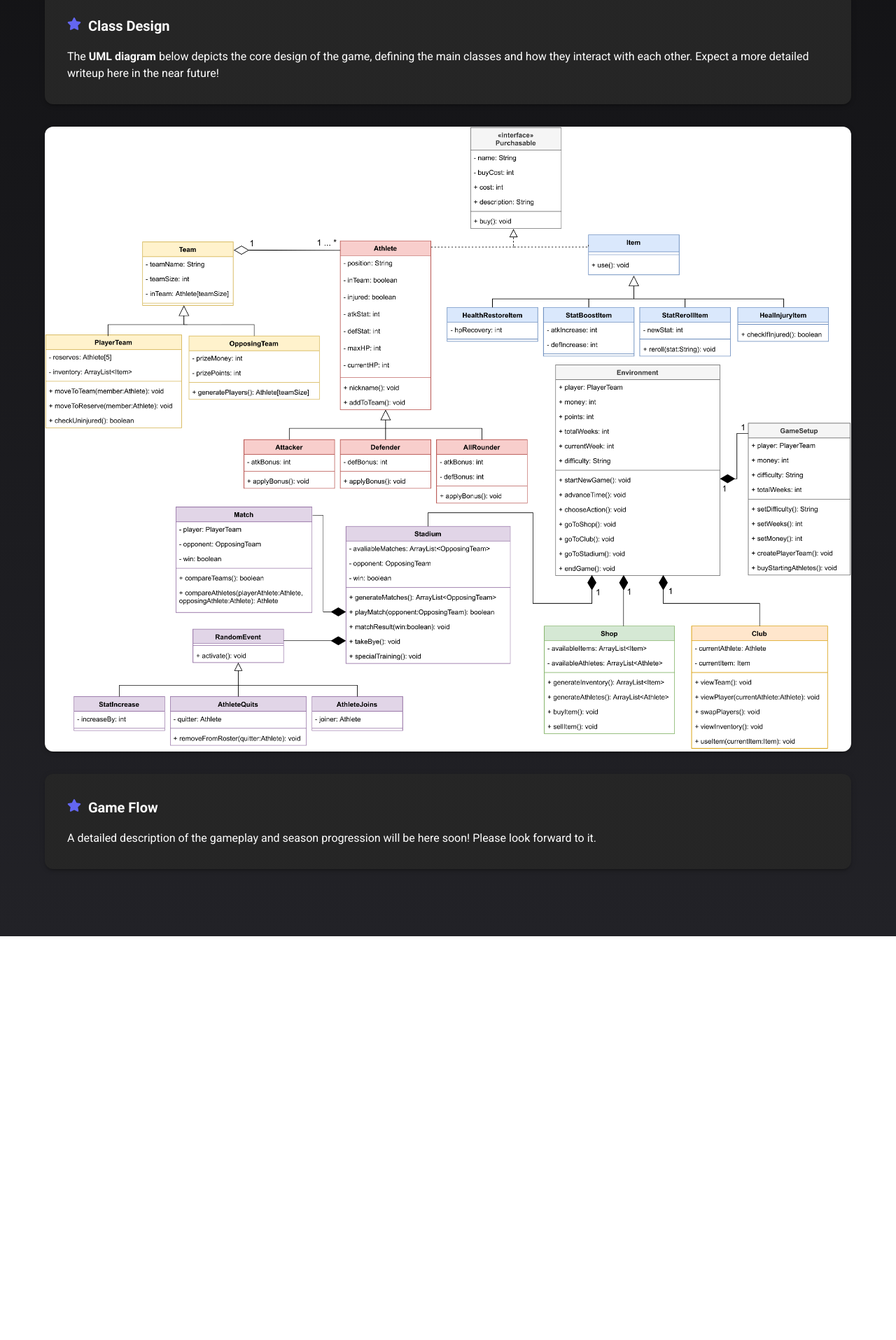
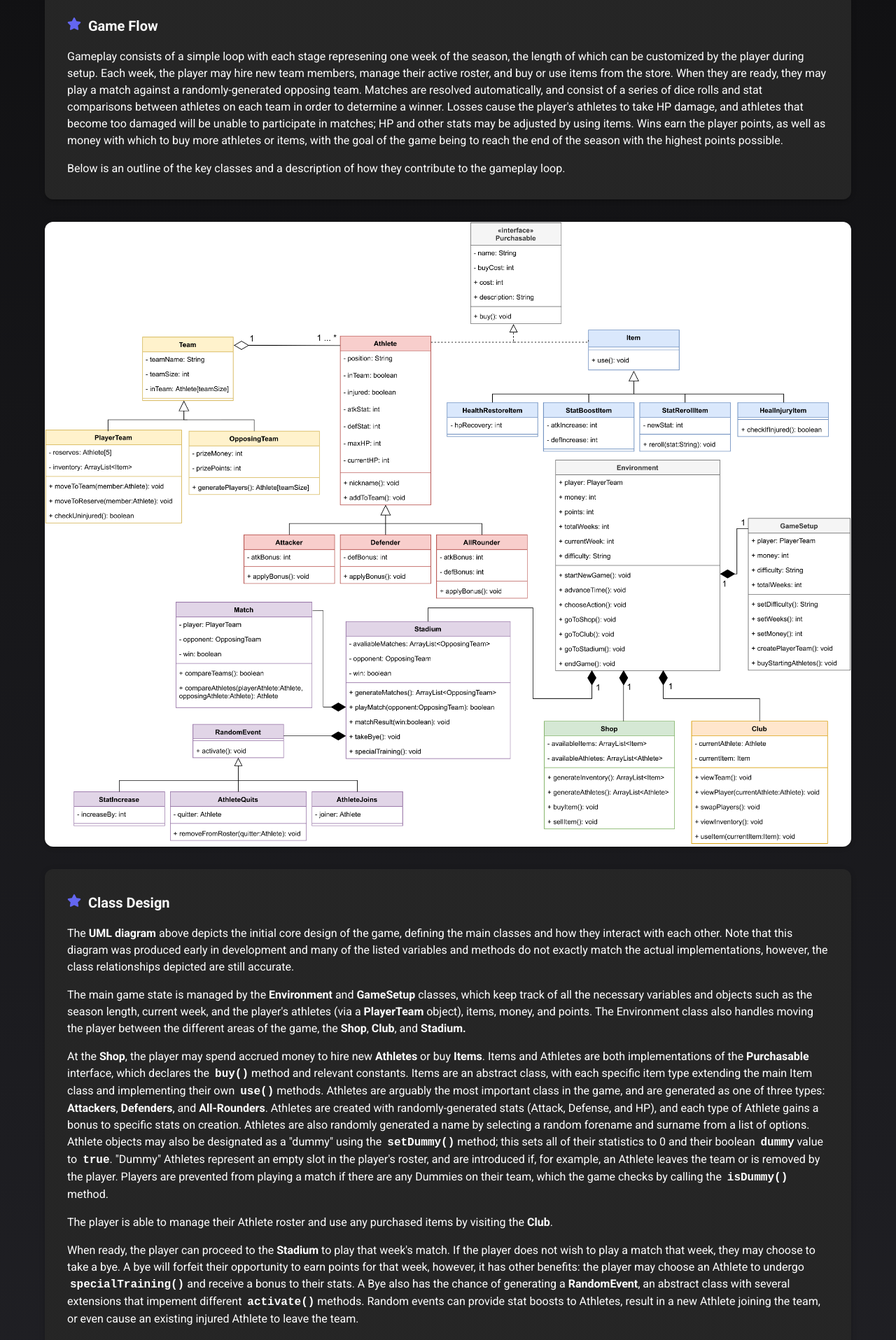
Before and after one commit to cosmo-memories/cosmo-memories.github.io, a React (Vite) app: page /projects/soccersim in a window 1280 px wide. Shown: the part 882-2797 px from the top of the page at 70% size. Before the commit the page ends 2220 px from the top, so only its background shows below. Built offline with nearby package versions, Linux system fonts and the light colour scheme.

Commit message:
add details about soccersim

```diff
--- a/src/pages/About.tsx
+++ b/src/pages/About.tsx
@@ -17,7 +17,7 @@ function About() {
               <GiStarSwirl className="star-icon" />&nbsp; About Me
             </Typography>
             <Typography variant="body1" component="p" sx={{ mb: 2 }}>
-              I'm <b>David</b>, a 32 years old <b>software developer</b>, <b>librarian</b>, and <b>writer</b> hailing from <b>Christchurch, New Zealand</b>, and this site is my personal page, work porfolio, pet project, and whatever else I need it to be.
+              I'm <b>David</b>, a 32 year old <b>software developer</b>, <b>librarian</b>, and <b>writer</b> hailing from <b>Christchurch, New Zealand</b>, and this site is my personal page, work porfolio, pet project, and whatever else I need it to be.
             </Typography>
             <Typography variant="body1" component="p" sx={{ mb: 2 }}>
               I wrote my first HTML at age nine for my Neopets.com user profile, and have been interested in computers and coding ever since.
--- a/src/pages/Home.tsx
+++ b/src/pages/Home.tsx
@@ -30,11 +30,11 @@ function Home() {
               <FaStar className="star-icon" />&nbsp; Latest Updates:
             </Typography>
             <ul className="bullet-list">
+              <li><b>17/11/25:</b> Wrote up some more details about SoccerSim class design.</li>
               <li><b>14/11/25:</b> Added some screenshots and placeholder text for the Soccer Sim project.</li>
               <li><b>11/11/25:</b> Added some details about FullStacks DB schema to the Projects section.</li>
               <li><b>10/11/25:</b> Started adding some information to Projects section at last!</li>
               <li><b>2/11/25:</b> Redesigned Contact page again! Mostly happy with design for now.</li>
-              <li><b>1/11/25:</b> Redesigned the About page; just needs some images!</li>
             </ul>
           </Paper>
 
--- a/src/pages/Projects.tsx
+++ b/src/pages/Projects.tsx
@@ -31,7 +31,7 @@ const projectData: ProjectCardProps[] = [
     ],
     image: "/images/daguerreo.png",
     description:
-      "A small archive of math notes on a variety of topics from my time at university. Daguerreo is a static HTML site built with Jekyll and is a low-priority, perpetual work in pogress; I am summarizing and uploading things as I have the time.",
+      "A small archive of math notes on a variety of topics from my time at university. Daguerreo is a static HTML site built with Jekyll and is a low-priority, perpetual work in progress; I am summarizing and uploading things as I have the time.",
   },
   {
     title: "SENG Soccer Sim",
--- a/src/pages/projects/SoccerSim.tsx
+++ b/src/pages/projects/SoccerSim.tsx
@@ -23,7 +23,7 @@ function SoccerSim() {
                     </Typography>
                     <Typography variant="body1" component="p">
                         This project was developed as part of a two-person team, and was not only my first time working in a team environment, but also my first time working on a complete piece of software from beginning to end!
-                        While we shared collective responsibility for all aspects of the project, I focused on the backend design of the base classes and their interactions, while my teammate spearheaded the frontend UI development.
+                        While we shared collective responsibility for all aspects of the project, I focused on the backend design of the base classes and their interactions, while my teammate spearheaded the frontend GUI development (which is built using <b>Java Swing</b>).
                         The source code can be viewed on GitHub <u><a href="https://github.com/cosmo-memories/seng-soccer-sim">here</a></u>, and you can read some details about the development process below.
                     </Typography>
                 </Paper>
@@ -52,11 +52,17 @@ function SoccerSim() {
             <Box sx={{ display: "flex", flexDirection: { xs: "column", md: "row" }, gap: 3, mb: 4 }}>
                 <Paper className="bounce" elevation={3} sx={{ flex: 2, p: 4, borderRadius: 3 }}>
                     <Typography variant="h6" fontWeight="bold" mb={2}>
-                        <FaStar className="star-icon" />&nbsp; Class Design
+                        <FaStar className="star-icon" />&nbsp; Game Flow
+                    </Typography>
+                    <Typography variant="body1" component="p" mb={2}>
+                        Gameplay consists of a simple loop with each stage represening one week of the season, the length of which can be customized by the player during setup.
+                        Each week, the player may hire new team members, manage their active roster, and buy or use items from the store. When they are ready, they may play a match against a randomly-generated opposing team.
+                        Matches are resolved automatically, and consist of a series of dice rolls and stat comparisons between athletes on each team in order to determine a winner.
+                        Losses cause the player's athletes to take HP damage, and athletes that become too damaged will be unable to participate in matches; HP and other stats may be adjusted by using items.
+                        Wins earn the player points, as well as money with which to buy more athletes or items, with the goal of the game being to reach the end of the season with the highest points possible.
                     </Typography>
                     <Typography variant="body1" component="p">
-                        The <b>UML diagram</b> below depicts the core design of the game, defining the main classes and how they interact with each other.
-                        Expect a more detailed writeup here in the near future!
+                        Below is an outline of the key classes and a description of how they contribute to the gameplay loop.
                     </Typography>
                 </Paper>
             </Box>
@@ -71,10 +77,71 @@ function SoccerSim() {
             <Box sx={{ display: "flex", flexDirection: { xs: "column", md: "row" }, gap: 3, mb: 4 }}>
                 <Paper className="bounce" elevation={3} sx={{ flex: 2, p: 4, borderRadius: 3 }}>
                     <Typography variant="h6" fontWeight="bold" mb={2}>
-                        <FaStar className="star-icon" />&nbsp; Game Flow
+                        <FaStar className="star-icon" />&nbsp; Class Design
+                    </Typography>
+                    <Typography variant="body1" component="p" mb={2}>
+                        The <b>UML diagram</b> above depicts the initial core design of the game,
+                        defining the main classes and how they interact with each other.
+                        Note that this diagram was produced early in development
+                        and many of the listed variables and methods do not exactly match the actual implementations,
+                        however, the class relationships depicted are still accurate.
+                    </Typography>
+                    <Typography variant="body1" component="p" mb={2}>
+                        The main game state is managed by the <b>Environment</b> and <b>GameSetup</b> classes,
+                        which keep track of all the necessary variables and objects such as the season length, current week,
+                        and the player's athletes (via a <b>PlayerTeam</b> object), items, money, and points.
+                        The Environment class also handles moving the player between the different areas of the game,
+                        the <b>Shop</b>, <b>Club</b>, and <b>Stadium.</b>
+                    </Typography>
+                    <Typography variant="body1" component="p" mb={2}>
+                        At the <b>Shop</b>, the player may spend accrued money to hire new <b>Athletes</b> or buy <b>Items</b>.
+                        Items and Athletes are both implementations of the <b>Purchasable</b> interface, which declares the &nbsp;
+                        <b><code>buy()</code></b> method and relevant constants.
+                        Items are an abstract class, with each specific item type extending the main Item class and implementing their own &nbsp;
+                        <b><code>use()</code></b> methods. Athletes are arguably the most important class in the game,
+                        and are generated as one of three types: <b>Attackers</b>, <b>Defenders</b>, and <b>All-Rounders</b>.
+                        Athletes are created with randomly-generated stats (Attack, Defense, and HP),
+                        and each type of Athlete gains a bonus to specific stats on creation.
+                        Athletes are also randomly generated a name by selecting a random forename and surname from a list of options.
+                        Athlete objects may also be designated as a "dummy" using the &nbsp;
+                        <b><code>setDummy()</code></b> method; this sets all of their statistics to 0 and their boolean &nbsp;
+                        <b><code>dummy</code></b> value to &nbsp;<b><code>true</code></b>. "Dummy" Athletes represent an empty slot in the player's roster,
+                        and are introduced if, for example, an Athlete leaves the team or is removed by the player.
+                        Players are prevented from playing a match if there are any Dummies on their team, which the game checks by calling the &nbsp;
+                        <b><code>isDummy()</code></b> method.
+                    </Typography>
+                    <Typography variant="body1" component="p" mb={2}>
+                        The player is able to manage their Athlete roster and use any purchased items by visiting the <b>Club</b>.
+                    </Typography>
+                    <Typography variant="body1" component="p" mb={2}>
+                        When ready, the player can proceed to the <b>Stadium</b> to play that week's match. If the player does not wish to play a match that week,
+                        they may choose to take a bye. A bye will forfeit their opportunity to earn points for that week, however, it has other benefits:
+                        the player may choose an Athlete to undergo &nbsp;
+                        <b><code>specialTraining()</code></b> and receive a bonus to their stats. A Bye also has the chance of generating a <b>RandomEvent</b>,
+                        an abstract class with several extensions that impement different &nbsp;
+                        <b><code>activate()</code></b> methods. Random events can provide stat boosts to Athletes,
+                        result in a new Athlete joining the team, or even cause an existing injured Athlete to leave the team.
+                    </Typography>
+                    <Typography variant="body1" component="p" mb={2}>
+                        If the player chooses to participate in a <b>Match</b>, they are given a selection of several randomly-generated <b>OpposingTeams</b> to play against.
+                        Matches are resolved by compaing the player's Athlete's &nbsp;
+                        <b><code>attack</code></b> and &nbsp;<b><code>defense</code></b> values wih those of the opposing Athletes.
+                        Comparisons are made between Athletes in the same numbered slots on each team,
+                        and the stats compared are also determined by the slot number; Athletes in the first or second slots use their &nbsp;
+                        <b><code>attack</code></b> stats, while Athletes in the third or fourth slots use their &nbsp;
+                        <b><code>defense</code></b> stat, and Athletes in the final slot use both.
+                        (This design is part of an incomplete system wherein the slot numbers represent different field positions:
+                        slots 1-2 are offensive, 3-4 are defensive, and the final slot represent the goalie.
+                        Sadly, there was not enough time to flesh out these elements before the project deadline,
+                        so this aspect of team setup is not fully apparent to the player.)
+                        The results of each comparison are delivered to the player in the form of text strings indicating which Athletes were successful.
+                        If the player has higher stats in the majority of comparisons, they win the match! They then receive points as well as a cash prize
+                        which they can use at the Shop to further improve their team.
+                        If the player loses the match, their Athletes suffer a penalty to their current HP, and will need to be healed using items or by taking a bye the following week.
                     </Typography>
                     <Typography variant="body1" component="p">
-                        A detailed description of the gameplay and season progression will be here soon! Please look forward to it.
+                        After the conclusion of a match (or after taking a bye), the game proceeds to the next week, and the week counter on the menu advances by 1.
+                        Once the player has completed their final week (as determined by the number they chose during setup), they are presented with their final score, and the game ends.
                     </Typography>
                 </Paper>
             </Box>
```
